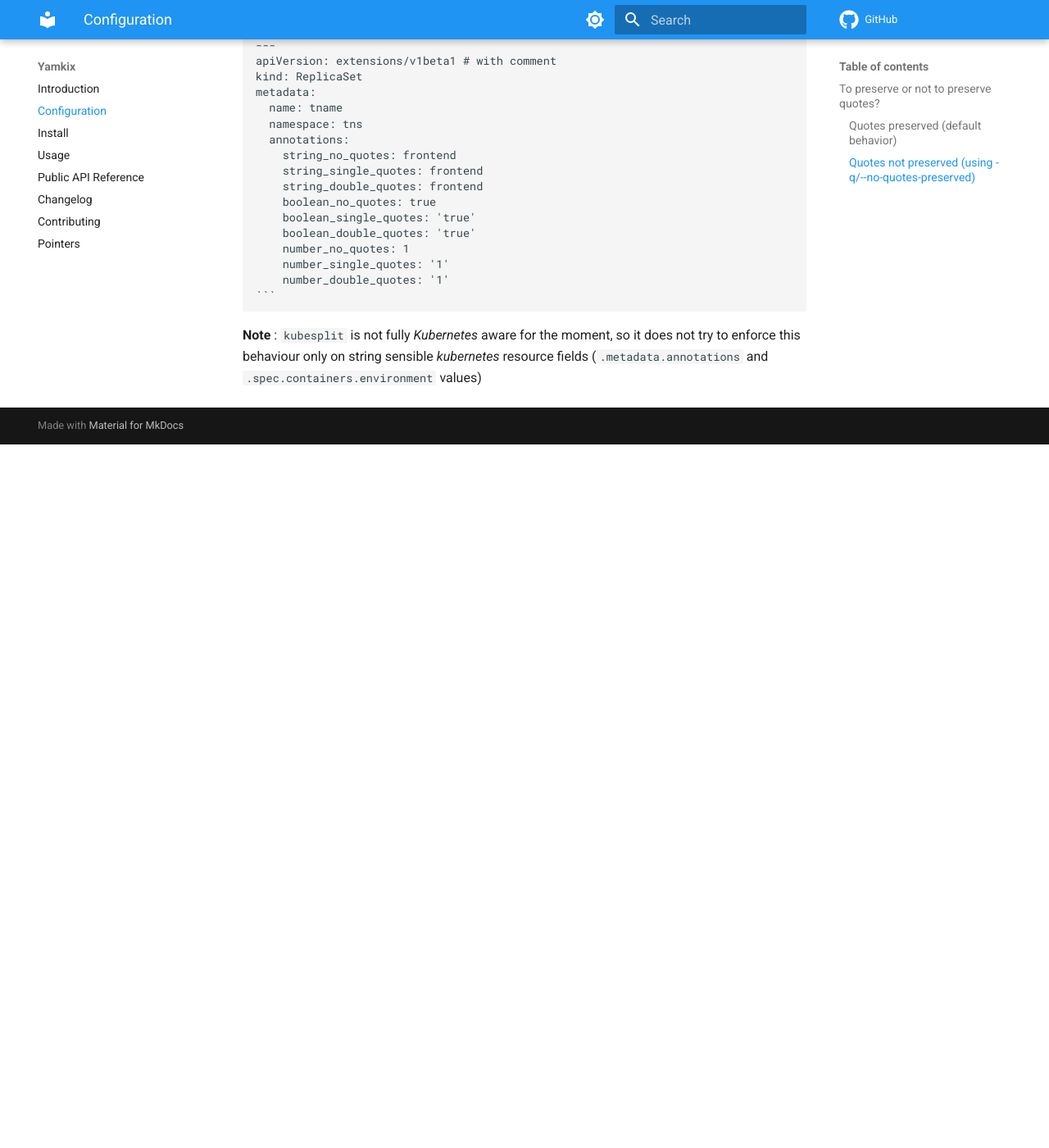
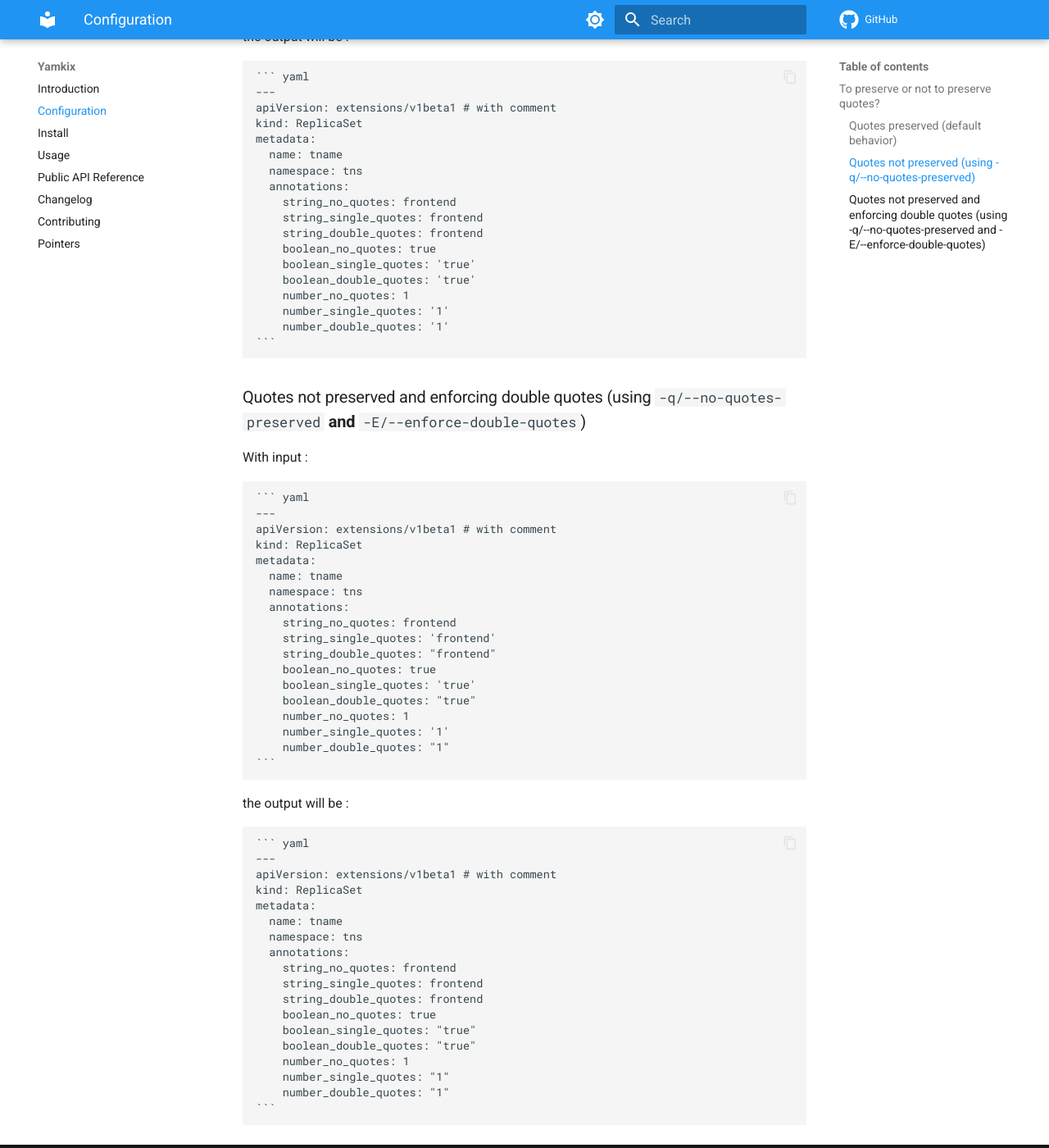
Before and after one commit to looztra/yamkix, an MkDocs documentation site: the page built from docs/configuration.md, in a window 1280 px wide and 1400 px high, scrolled down 2507 px. Shown: the whole window at 82% size. Built offline with MkDocs 1.6.1 and Material for MkDocs 9.7.7, drawn with Linux system fonts in a browser that asks for light colours; comment, search, counter and statistics services are not loaded; before the commit the page ends 3049 px from its top, so only the background shows below that; some of the changed text lies outside the part shown.

Commit message:
docs(usage): mention the new `--enforce-double-quotes` option

````diff
--- a/docs/configuration.md
+++ b/docs/configuration.md
@@ -24,10 +24,11 @@
   - if quotes are not present around booleans and numbers, there
     will be no quotes in the output too
 
-**Note**: there is no option for the moment to force the usage of double
-quotes when `-q` or `--no-quotes-preserved` is used.
+!!! note "For double quotes lovers"
+    Starting with `v0.13.0`, there is an option, `--enforce-double-quotes`, to enforce the usage of double
+    quotes when `-q` or `--no-quotes-preserved` is used.
 
-!!! note
+!!! note "Should you use quotes for yaml strings?"
 
     If you are wondering if you should use quotes or not when writing yaml code, you can read this [awesome Stack Overflow thread](https://stackoverflow.com/questions/19109912/do-i-need-quotes-for-strings-in-yaml/69850618#69850618).
 
@@ -83,7 +84,7 @@ the output will be the same as the input :
         number_double_quotes: "1"
     ```
 
-### Quotes not preserved (using <span class="title-ref">-q/--no-quotes-preserved</span>)
+### Quotes not preserved (using `-q/--no-quotes-preserved`)
 
 With input :
 
@@ -127,8 +128,46 @@ the output will be :
         number_double_quotes: '1'
     ```
 
-**Note** : `kubesplit` is not fully
-*Kubernetes* aware for the moment, so it does not try to enforce
-this behaviour only on string sensible *kubernetes* resource fields
-(`.metadata.annotations` and
-`.spec.containers.environment` values)
+### Quotes not preserved and enforcing double quotes (using `-q/--no-quotes-preserved` **and** `-E/--enforce-double-quotes`)
+
+With input :
+
+    ``` yaml
+    ---
+    apiVersion: extensions/v1beta1 # with comment
+    kind: ReplicaSet
+    metadata:
+      name: tname
+      namespace: tns
+      annotations:
+        string_no_quotes: frontend
+        string_single_quotes: 'frontend'
+        string_double_quotes: "frontend"
+        boolean_no_quotes: true
+        boolean_single_quotes: 'true'
+        boolean_double_quotes: "true"
+        number_no_quotes: 1
+        number_single_quotes: '1'
+        number_double_quotes: "1"
+    ```
+
+the output will be :
+
+    ``` yaml
+    ---
+    apiVersion: extensions/v1beta1 # with comment
+    kind: ReplicaSet
+    metadata:
+      name: tname
+      namespace: tns
+      annotations:
+        string_no_quotes: frontend
+        string_single_quotes: frontend
+        string_double_quotes: frontend
+        boolean_no_quotes: true
+        boolean_single_quotes: "true"
+        boolean_double_quotes: "true"
+        number_no_quotes: 1
+        number_single_quotes: "1"
+        number_double_quotes: "1"
+    ```
````
Also changed, not shown: docs/index.md (+30 -18 lines).
